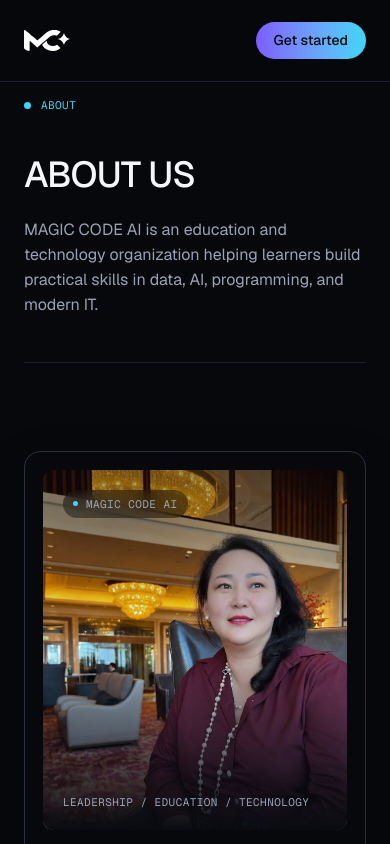
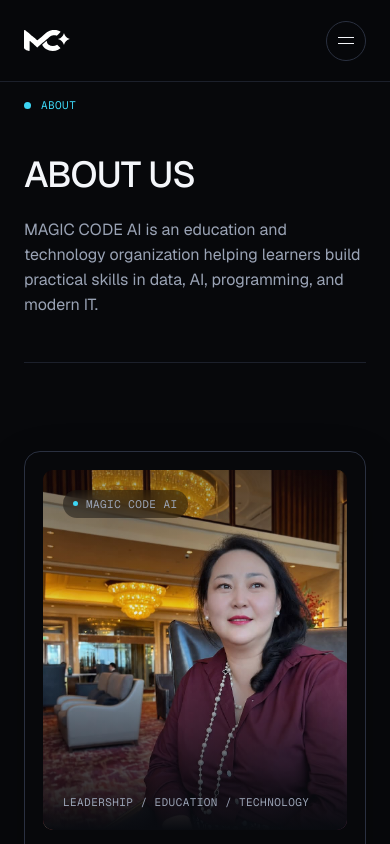
Before and after one commit to Surneke/Magic-ai, a Next.js app: page /about-us in a window 390 px wide. Shown: the top 844 px of the page. Built offline with nearby package versions, Linux system fonts and the light colour scheme.

Commit message:
fix: mobile navbar

```diff
--- /dev/null
+++ b/app/_components/mobile-menu.tsx
@@ -0,0 +1,69 @@
+"use client"
+
+import Link from "next/link"
+import { usePathname } from "next/navigation"
+import { useEffect, useState } from "react"
+
+export function MobileMenu({
+  links
+}: {
+  links: { label: string; href: string }[]
+}) {
+  const [open, setOpen] = useState(false)
+  const pathname = usePathname()
+
+  useEffect(() => {
+    if (!open) return
+    const onKey = (e: KeyboardEvent) => e.key === "Escape" && setOpen(false)
+    window.addEventListener("keydown", onKey)
+    return () => window.removeEventListener("keydown", onKey)
+  }, [open])
+
+  return (
+    <div className='md:hidden'>
+      <button
+        type='button'
+        aria-label={open ? "Close menu" : "Open menu"}
+        aria-expanded={open}
+        aria-controls='mobile-menu'
+        onClick={() => setOpen(o => !o)}
+        className='flex size-10 cursor-pointer flex-col items-center justify-center gap-[5px] rounded-full border border-line-strong'
+      >
+        <span
+          className={`h-px w-4 bg-ink transition ${open ? "translate-y-[3px] rotate-45" : ""}`}
+        />
+        <span
+          className={`h-px w-4 bg-ink transition ${open ? "-translate-y-[3px] -rotate-45" : ""}`}
+        />
+      </button>
+
+      {open && (
+        <nav
+          id='mobile-menu'
+          className='absolute inset-x-0 top-full flex flex-col border-b border-line bg-canvas px-6 py-2'
+        >
+          {links.map(link => (
+            <Link
+              key={link.label}
+              href={link.href}
+              onClick={() => setOpen(false)}
+              aria-current={pathname === link.href ? "page" : undefined}
+              className='border-b border-line py-4 text-body-m text-ink-2 last:border-b-0 aria-[current=page]:text-ink'
+            >
+              {link.label}
+            </Link>
+          ))}
+          <Link
+            key={"/get-started"}
+            href={"/get-started"}
+            onClick={() => setOpen(false)}
+            aria-current={pathname === "/get-started" ? "page" : undefined}
+            className='border-b border-line py-4 text-body-m text-ink-2 last:border-b-0 aria-[current=page]:text-ink'
+          >
+            Get started
+          </Link>
+        </nav>
+      )}
+    </div>
+  )
+}
--- a/app/_components/navbar.tsx
+++ b/app/_components/navbar.tsx
@@ -1,4 +1,5 @@
 import Link from "next/link"
+import { MobileMenu } from "./mobile-menu"
 import { Button, Logo, sectionX } from "./ui"
 
 const links = [
@@ -24,7 +25,12 @@
           </Link>
         ))}
       </nav>
-      <Button href='/get-started'>Get started</Button>
+      <div className='flex items-center gap-3'>
+        <div className='hidden md:block'>
+          <Button href='/get-started'>Get started</Button>
+        </div>
+        <MobileMenu links={links} />
+      </div>
     </header>
   )
 }
```
